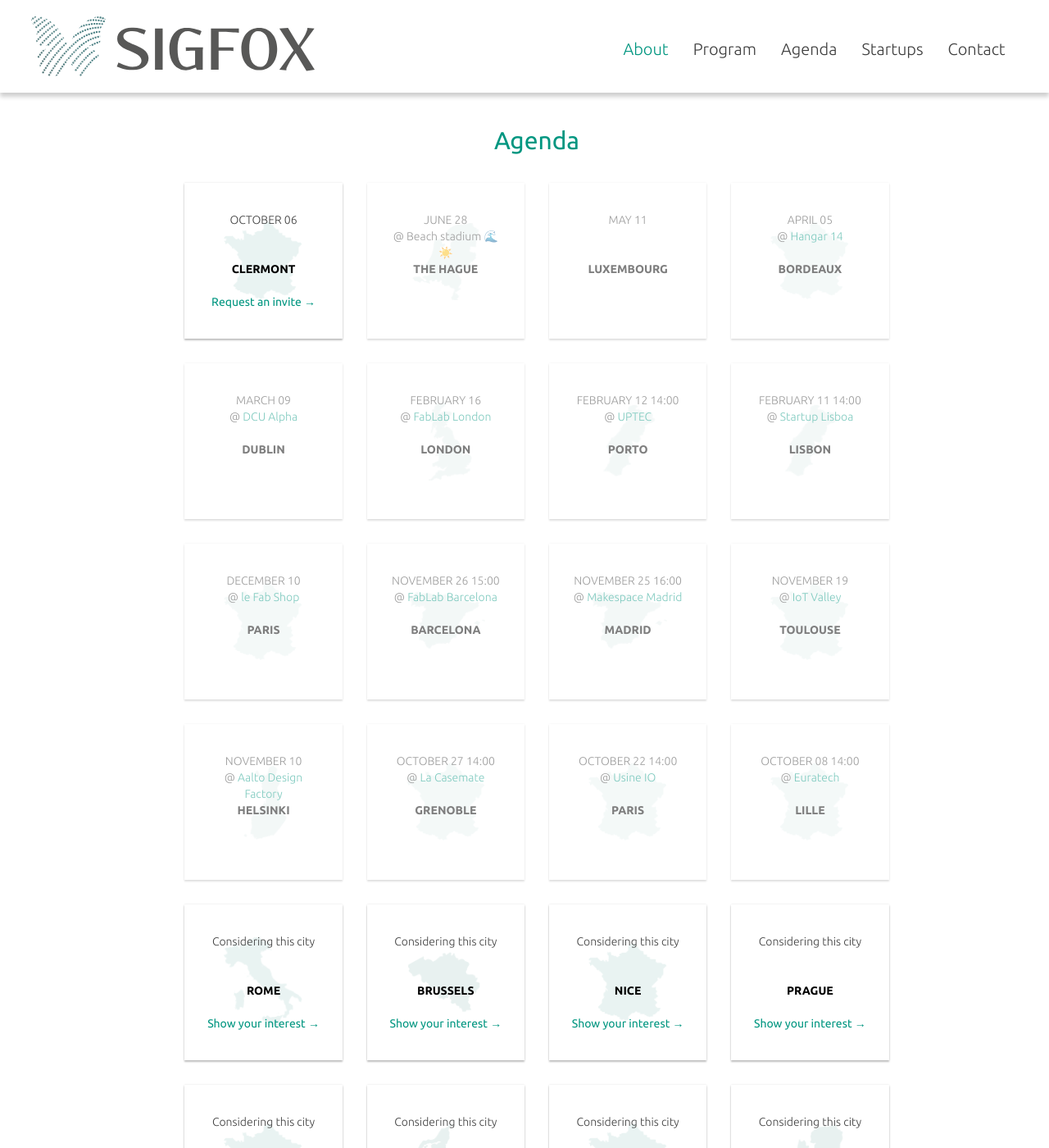
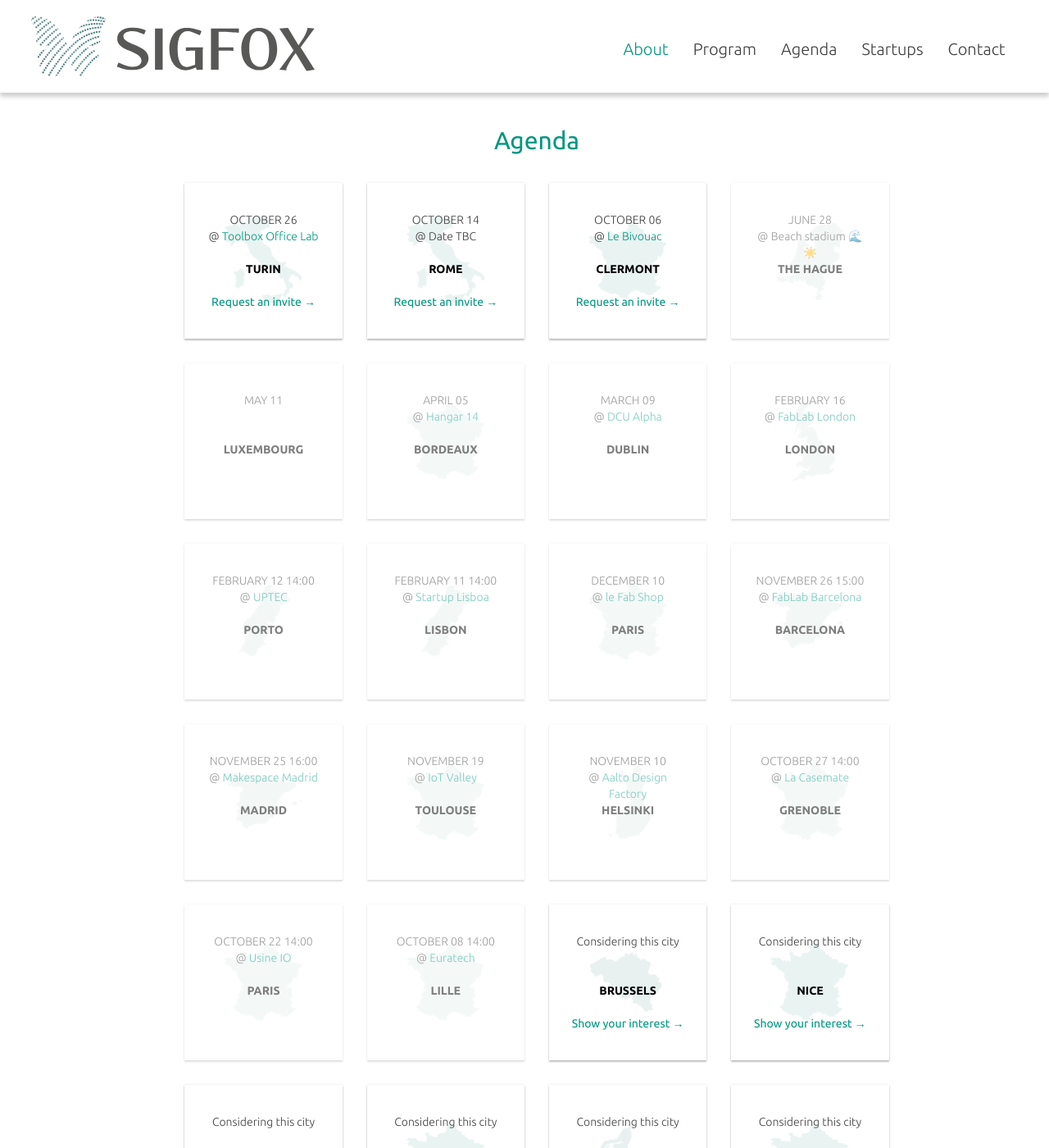
Before and after one commit to sigfox/makers.sigfox.com, a Jekyll site: the page built from tour/index.html, in a window 1280 px wide and 1400 px high, scrolled down 1612 px. Shown: the whole window at 82% size. Built offline with Jekyll 4.4.1, drawn with Linux system fonts in a browser that asks for light colours; some of the changed text lies outside the part shown.

Commit message:
SMT : new dates 🇮🇹  Turin & Rome 🇫🇷  Clermont Ferrand

```diff
--- a/_data/tourdates.yml
+++ b/_data/tourdates.yml
@@ -1,9 +1,19 @@
 - city: Clermont
   country: FRA
   date: 2016/10/06
+  locationLink: http://lebivouac.com/
+  location: Le Bivouac
+
 - city: Turin
   country: ITA
+  date: 2016/10/26
+  location: Toolbox Office Lab
+  locationLink: http://www.toolboxoffice.it/
 
+- city: Rome
+  country: ITA
+  date: 2016/10/14
+  location: Date TBC
 
 - city: Lille
   country: FRA
@@ -99,9 +109,6 @@
 - city: Brussels
   country: BEL
 
-- city: Rome
-  country: ITA
-
 - city: Luxembourg
   country: LUX
   date: 2016/05/11
```
